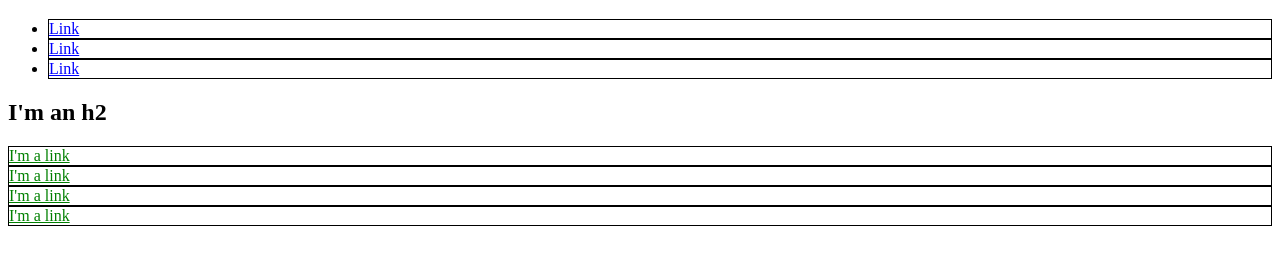
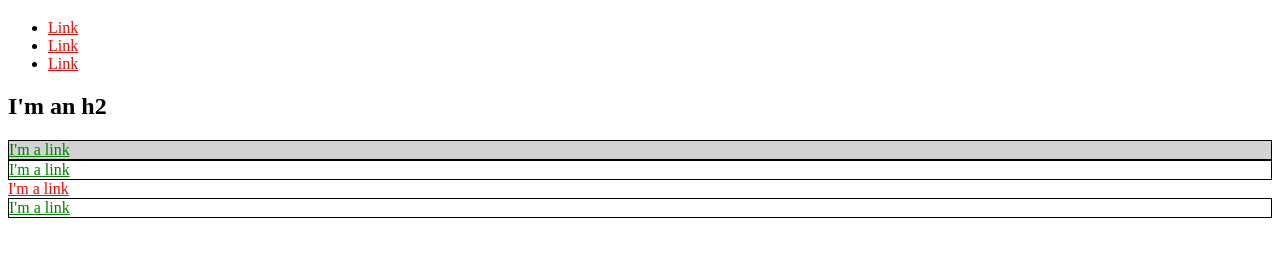
Before and after one commit to ykookaasi/ykookaasi.github.io, a plain HTML site: page index.html in a window 1280 px wide. Shown: the part 61-326 px from the top of the page. Drawn offline with Linux system fonts and the light colour scheme.

Commit message:
Add more styling

```diff
--- a/index.html
+++ b/index.html
@@ -7,18 +7,14 @@
       a {
         color: red;
       }
-      div {
+      .bio-box {
         border: 1px solid black;
       }
-      div a {
+      .bio-box a {
         color: green;
       }
-      li {
-        border: 1px solid black;
-      }
-
-      li a {
-        color: blue;
+      #exec-bio {
+        background-color: lightgray;
       }
     </style>
   </head>
@@ -36,16 +32,16 @@
       </li>
     </ul>
     <h2>I'm an h2</h2>
-    <div style="">
+    <div id="exec-bio" class="bio-box">
       <a href="https://example.com/">I'm a link</a>
     </div>
+    <div class="bio-box">
+      <a href="https://example.com/">I'm a link</a>
+    </div class="bio-box">
     <div>
       <a href="https://example.com/">I'm a link</a>
     </div>
-    <div>
-      <a href="https://example.com/">I'm a link</a>
-    </div>
-    <div>
+    <div class="bio-box">
       <a href="https://example.com/">I'm a link</a>
     </div>
   </body>
```
